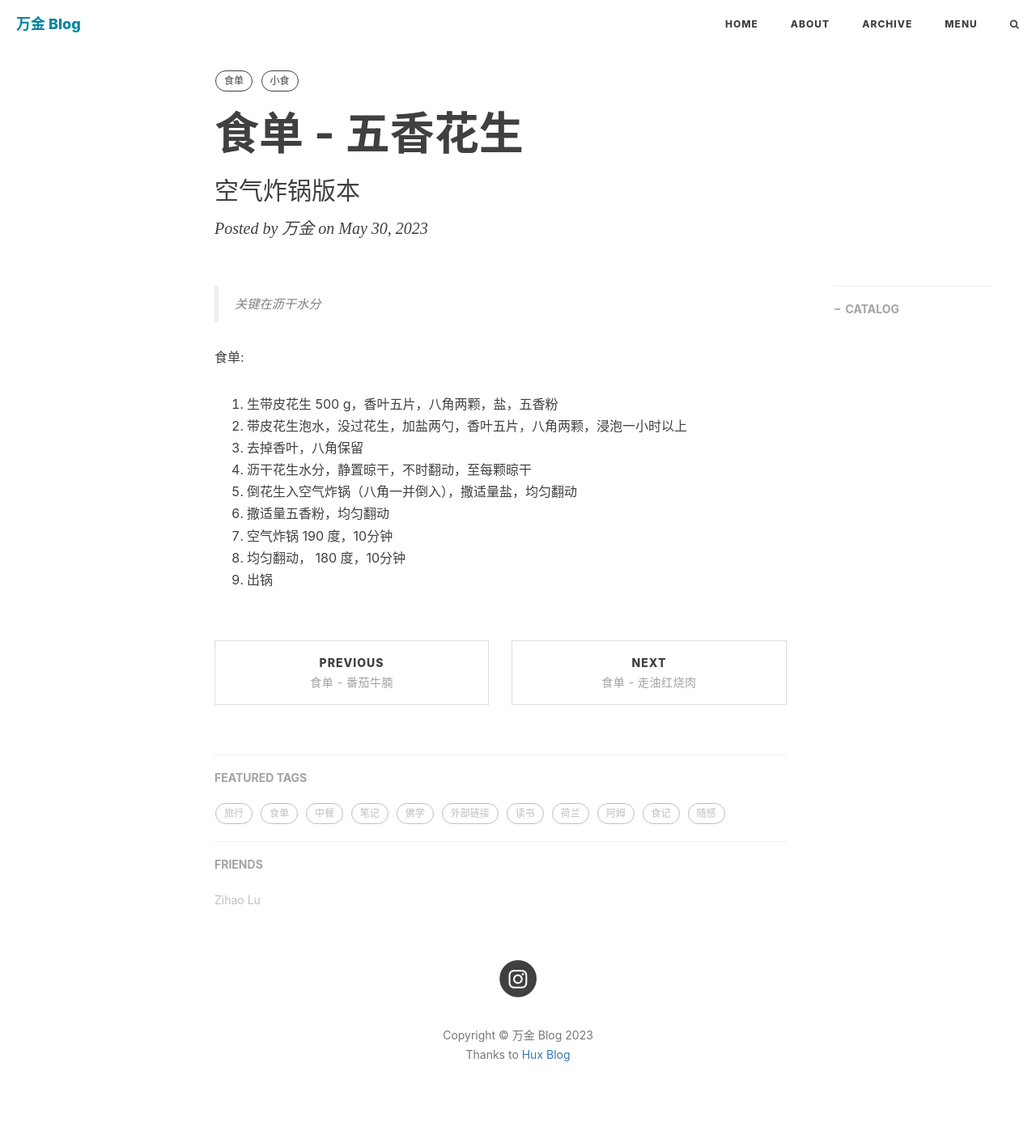
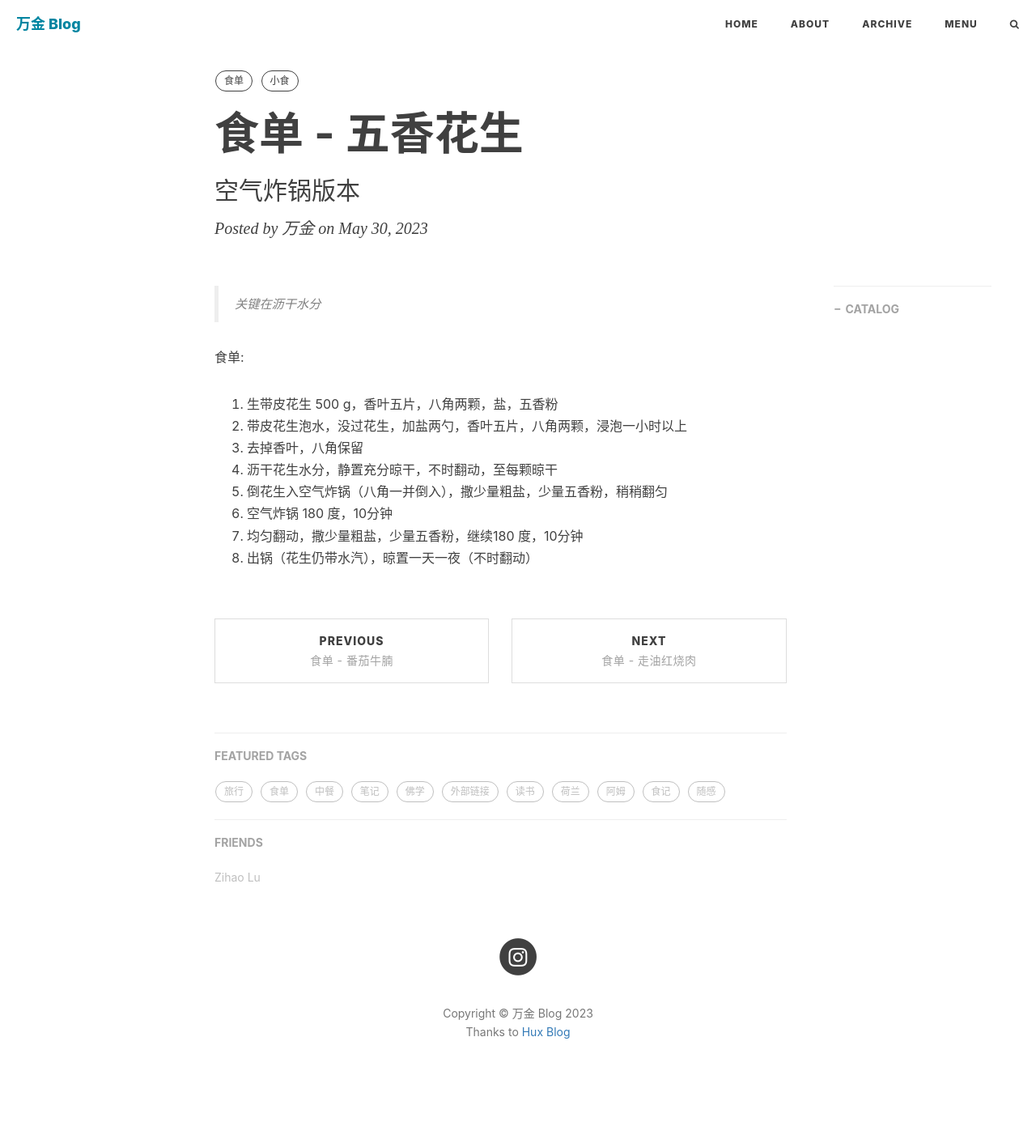
Before and after one commit to dutchflu/dutchflu.github.io, a Jekyll site: the page built from _posts/2023-05-30-五香花生.md, in a window 1280 px wide. Shown: the whole page at 81% size. Built offline with Jekyll 4.4.1, drawn with Linux system fonts in a browser that asks for light colours; nearby versions of some CDN libraries; comment, search, counter and statistics services are not loaded; after the commit the page ends 1379 px from its top, so only the background shows below that.

Commit message:
改良五香花生

```diff
--- a/_posts/2023-05-30-五香花生.md
+++ b/_posts/2023-05-30-五香花生.md
@@ -19,9 +19,8 @@
 1. 生带皮花生 500 g，香叶五片，八角两颗，盐，五香粉
 1. 带皮花生泡水，没过花生，加盐两勺，香叶五片，八角两颗，浸泡一小时以上
 1. 去掉香叶，八角保留
-1. 沥干花生水分，静置晾干，不时翻动，至每颗晾干
-1. 倒花生入空气炸锅（八角一并倒入），撒适量盐，均匀翻动
-1. 撒适量五香粉，均匀翻动
-1. 空气炸锅 190 度，10分钟
-1. 均匀翻动， 180 度，10分钟
-1. 出锅
+1. 沥干花生水分，静置充分晾干，不时翻动，至每颗晾干
+1. 倒花生入空气炸锅（八角一并倒入），撒少量粗盐，少量五香粉，稍稍翻匀
+1. 空气炸锅 180 度，10分钟
+1. 均匀翻动，撒少量粗盐，少量五香粉，继续180 度，10分钟
+1. 出锅（花生仍带水汽），晾置一天一夜（不时翻动）
```
